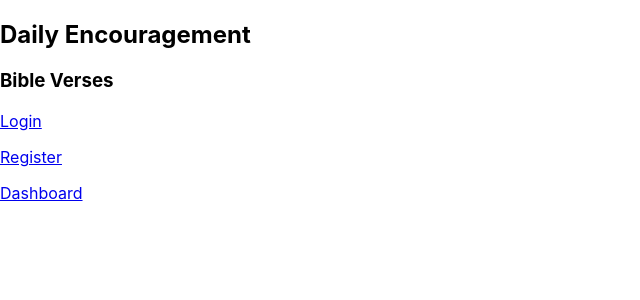
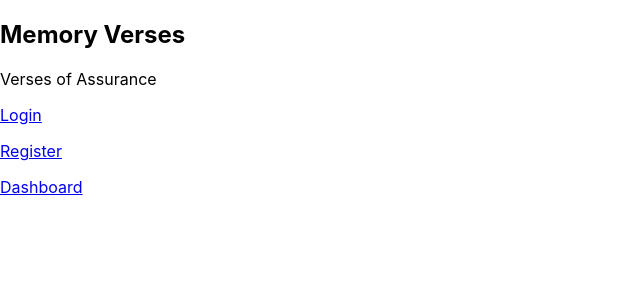
Before and after one commit to NatGallagher/Gallagh-Project-4, a React (Create React App) app in the folder bible-ver-app/: page / in a window 1280 px wide. Shown: the top 300 px of the page, without its empty margins (0-640 px from the left). Built offline with nearby package versions, Linux system fonts and the light colour scheme.

Commit message:
title updated

```diff
--- a/bible-ver-app/src/components/Dashboard.js
+++ b/bible-ver-app/src/components/Dashboard.js
@@ -5,7 +5,7 @@ function Dashboard() {
       <>
         <div className="div-main">
             <div className="div-scroll-1">
-            <h2>Verses of Encouragement</h2>
+            <h2>Verses of Assurance</h2>
             </div>
             <div className="table-container">
                 <table>
--- a/bible-ver-app/src/components/Home.js
+++ b/bible-ver-app/src/components/Home.js
@@ -6,8 +6,8 @@ function Home() {
 
     return (
       <>
-        <h2>Daily Encouragement</h2>
-        <h3>Bible Verses</h3>
+        <h2>Memory Verses</h2>
+        <p>Verses of Assurance</p>
         <p></p>
         <p>
           <Link to="/login">Login</Link>
--- a/bible-ver-app/src/components/Login.js
+++ b/bible-ver-app/src/components/Login.js
@@ -4,7 +4,7 @@ function Login() {
     return (
       <>
         <div>
-          <h2>Daily Encouragement</h2>
+          <h2>Memory Verses</h2>
           <h4>Login</h4>
           <form>
                   <label>Username: </label><input type="text" placeholder="* username" maxLength={25}></input><br/>
--- a/bible-ver-app/src/components/Register.js
+++ b/bible-ver-app/src/components/Register.js
@@ -4,7 +4,7 @@ function Register() {
     return (
       <>
         <div>
-          <h2>Daily Encouragement</h2>
+          <h2>Memory Verses</h2>
           <h4>Register</h4>
           <form>
                   <label>Username: </label><input type="text" placeholder="* username" maxLength={25}></input><br/>
```
